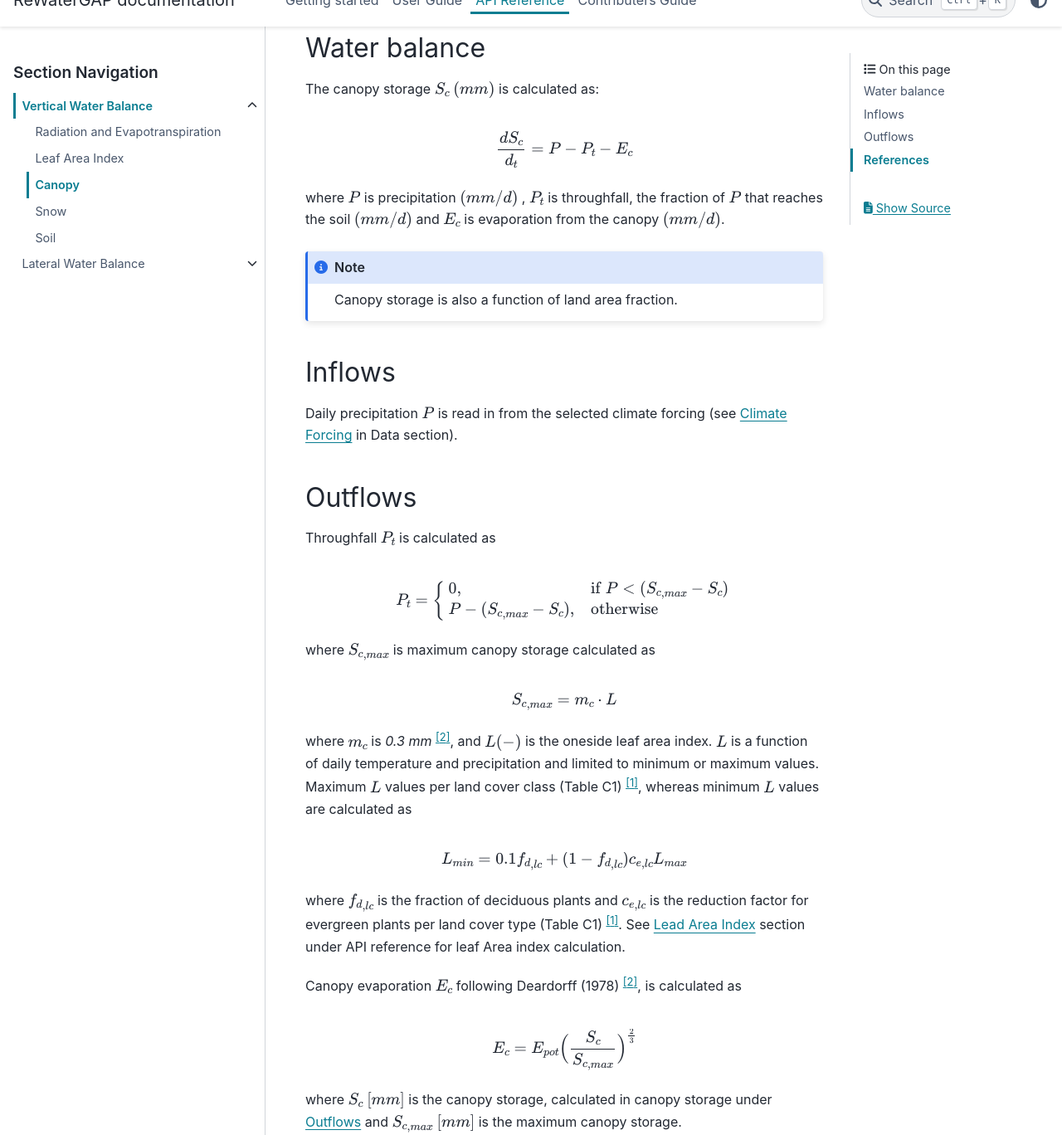
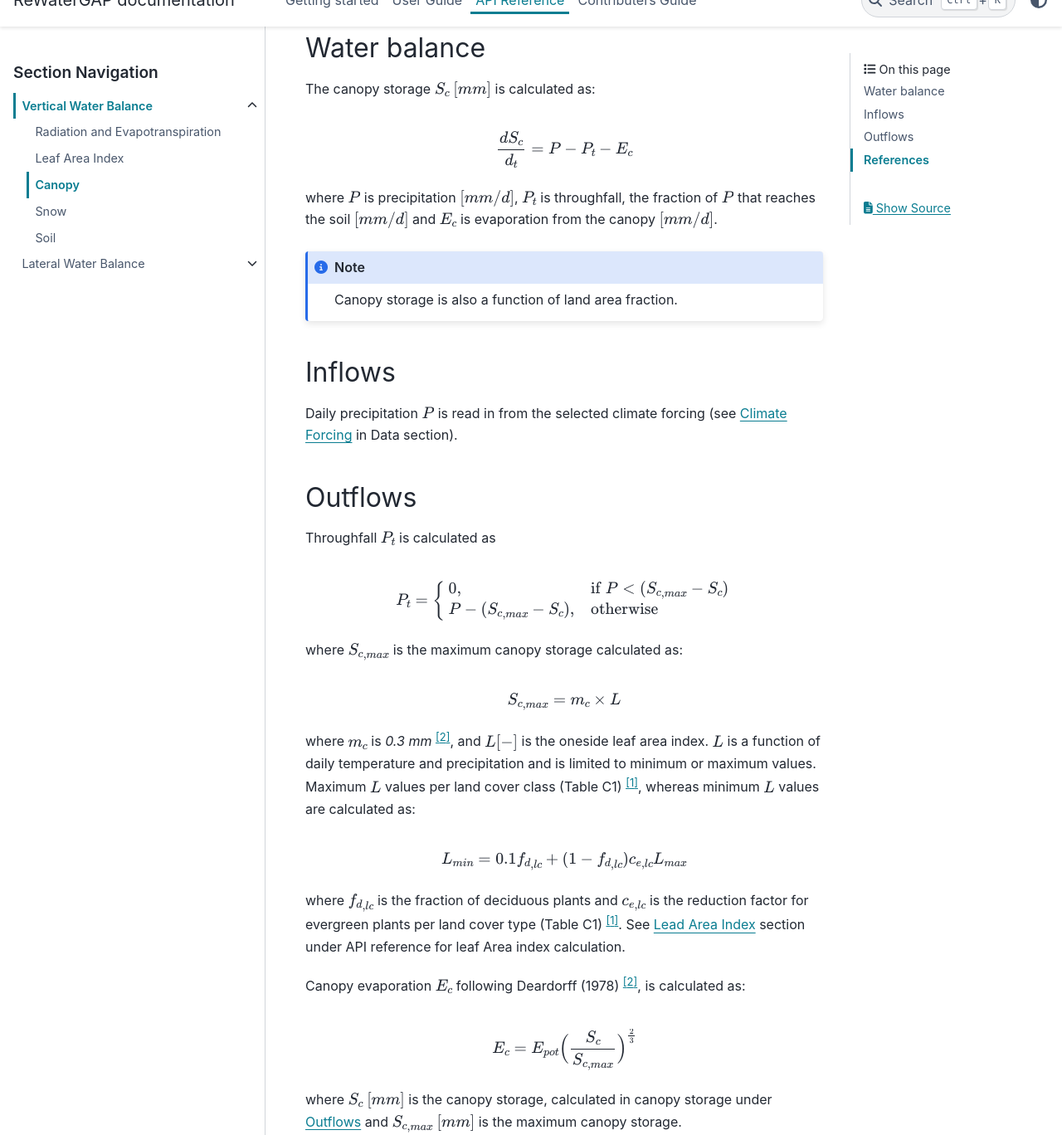
Before and after one commit to HydrologyFrankfurt/ReWaterGAP, a Sphinx documentation site: the page built from docs/api_docs/vertical_water_balance/canopy.rst, in a window 1280 px wide and 1400 px high, scrolled down 355 px, cut to the strip 32-1400 px from the top of the window. Shown: the whole strip at 83% size. Built offline with Sphinx 7.4.7 and the PyData theme 0.15.4, drawn with Linux system fonts in a browser that asks for light colours; pages that are not in the unit, such as notebooks, are missing from menus.

Commit message:
Update canopy.rst

```diff
--- a/docs/api_docs/vertical_water_balance/canopy.rst
+++ b/docs/api_docs/vertical_water_balance/canopy.rst
@@ -8,12 +8,12 @@ Canopy storage and related fluxes are calculated based on section 4.2 of Müller
 
 Water balance
 -------------
-The canopy storage :math:`S_c` :math:`(mm)` is calculated as:
+The canopy storage :math:`S_c` :math:`[mm]` is calculated as:
 
 .. math::
    \frac{dS_c}{d_t} =  P − P_t − E_c
 
-where :math:`P` is precipitation :math:`(mm/d)` , :math:`P_t` is throughfall, the fraction of :math:`P` that reaches the soil :math:`(mm/d)` and :math:`E_c` is evaporation from the canopy :math:`(mm/d)`.
+where :math:`P` is precipitation :math:`[mm/d]`, :math:`{P}_{t}` is throughfall, the fraction of :math:`P` that reaches the soil :math:`[mm/d]` and :math:`{E}_{c}` is evaporation from the canopy :math:`[mm/d]`.
 
 .. note::
    Canopy storage is also a function of land area fraction.
@@ -40,14 +40,14 @@ Throughfall :math:`P_t` is calculated as
 	\end{cases}
 	\]
 
-where :math:`{S_c}_{,max}` is maximum canopy storage calculated as
+where :math:`{S_c}_{,max}` is the maximum canopy storage calculated as:
 
 .. math::
-    {S_c}_{,max} = m_c · L
+    {S_c}_{,max} = m_c \times L
 
-where :math:`m_c` is `0.3 mm` [2]_, and :math:`L (-)` is the oneside leaf area index. :math:`L` is a function of daily temperature and
-precipitation and limited to minimum or maximum values. Maximum :math:`L` values per land cover class (Table C1) [1]_,
-whereas minimum :math:`L` values are calculated as
+where :math:`m_c` is `0.3 mm` [2]_, and :math:`L [-]` is the oneside leaf area index. :math:`L` is a function of daily temperature and
+precipitation and is limited to minimum or maximum values. Maximum :math:`L` values per land cover class (Table C1) [1]_,
+whereas minimum :math:`L` values are calculated as:
 
 .. math::
    {L}_{min} = 0.1{f_d}_{,lc} + (1 − {f_d}_{,lc}){c_e}_{,lc}{L}_{max}
@@ -55,7 +55,7 @@ whereas minimum :math:`L` values are calculated as
 where :math:`{f_d}_{,lc}` is the fraction of deciduous plants and :math:`{c_e}_{,lc}` is
 the reduction factor for evergreen plants per land cover type (Table C1) [1]_. See :ref:`Lead Area Index <leafareaindex>` section under API reference for leaf Area index calculation.
 
-Canopy evaporation :math:`E_c` following Deardorff (1978) [2]_, is calculated as
+Canopy evaporation :math:`E_c` following Deardorff (1978) [2]_, is calculated as:
 
 .. math::
    E_c = {E}_{pot}\Big(\frac{S_c}{{S_c}_{,max}}\Big)^\frac{2}{3}
```
